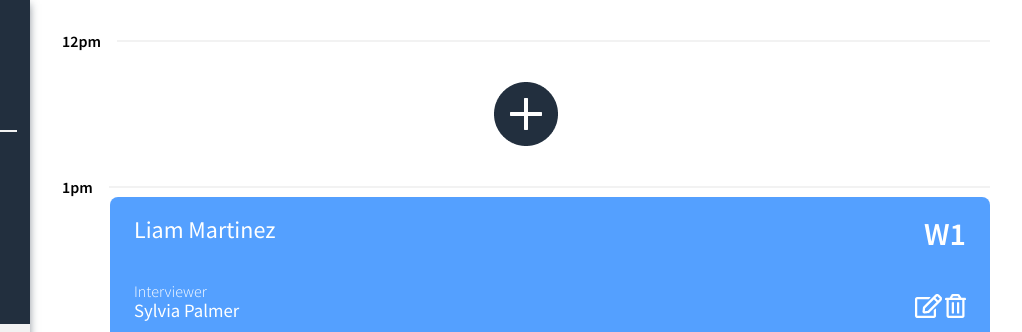
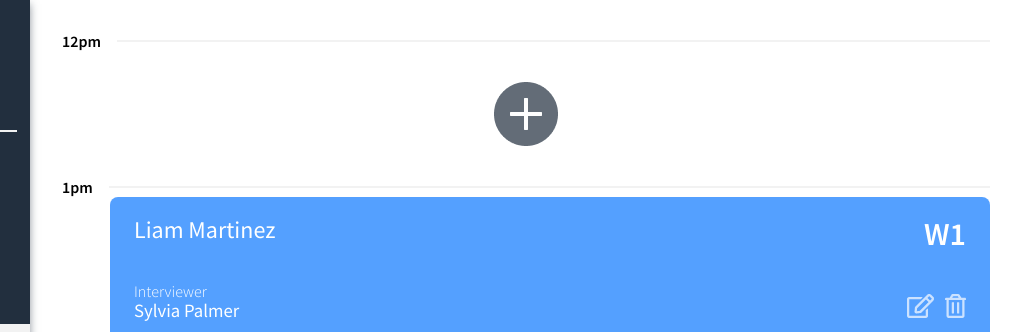
Before and after one commit to lighthouse-labs/scheduler-sass, a website: page schedule.html in a window 1280 px wide. Shown: the top 332 px of the page, 258-1280 px from the left. Drawn offline with Linux system fonts and the light colour scheme.

Commit message:
Fix broken buttons

```diff
--- a/schedule.html
+++ b/schedule.html
@@ -45,7 +45,7 @@
             <hr class="appointment__header-separator">
           </header>
           <main class="appointment__add">
-            <img class="appointment__add-image" src="images/add.png">
+            <img class="appointment__add-button" src="images/add.png">
           </main>
         </article>
         <article class="appointment">
@@ -64,8 +64,8 @@
             <section class="appointment__content-right">
               <h1 class="text--semi-bold">W1</h1>
               <section class="appointment__actions">
-                <img class="appointment__actions-image" src="images/edit.png">
-                <img class="appointment__actions-image" src="images/trash.png">
+                <img class="appointment__actions-button" src="images/edit.png">
+                <img class="appointment__actions-button" src="images/trash.png">
               </section>
             </section>
           </main>
```
